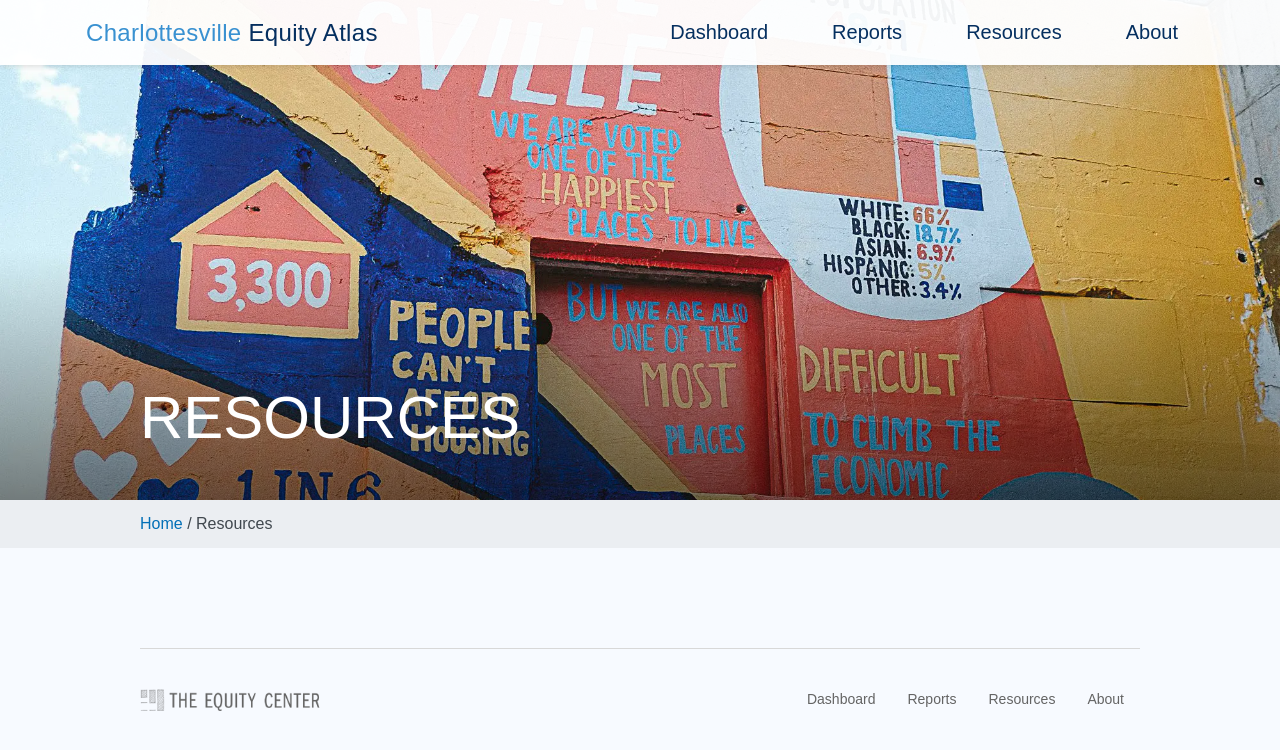
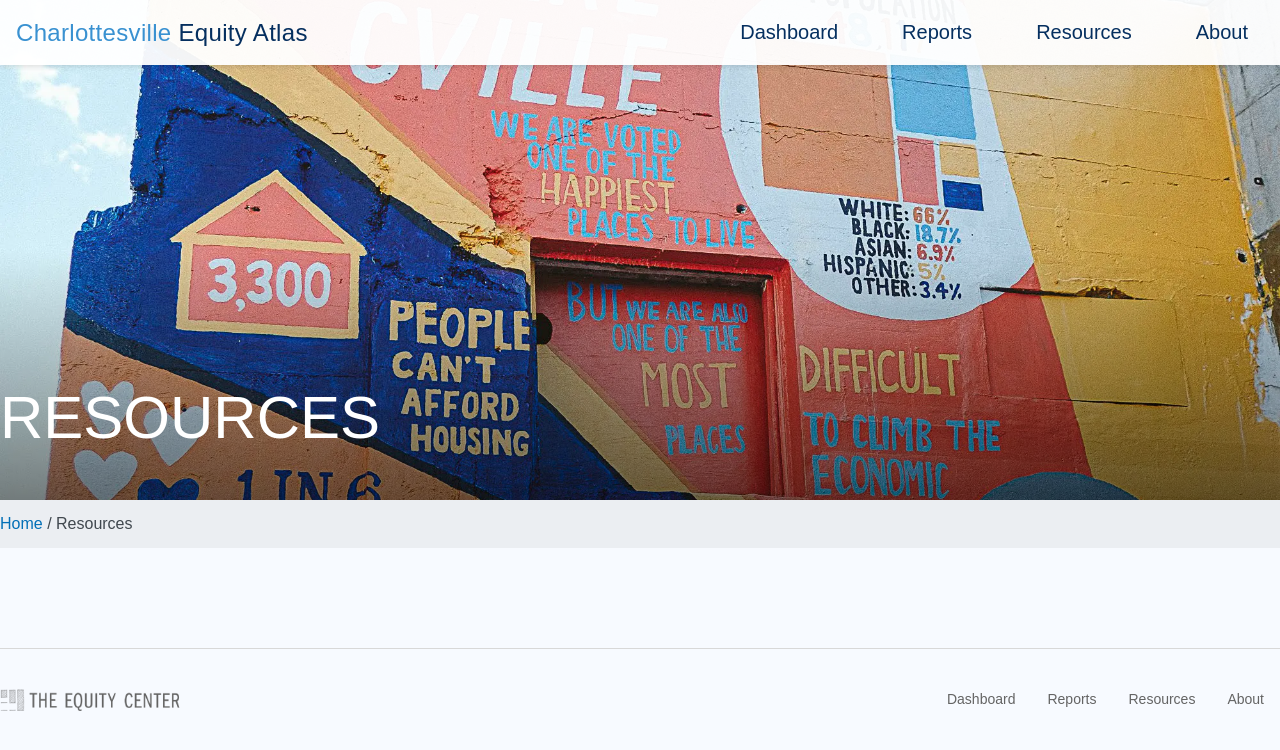
Before and after one commit to virginiaequitycenter/cville-equity-atlas, a Jekyll site: the page built from pages/resources.html, in a window 1280 px wide. Shown: the top 750 px of the page. Built offline with Jekyll 4.4.1, drawn with Linux system fonts in a browser that asks for light colours.

Commit message:
update styles

```diff
--- a/assets/css/_sass/_general.scss
+++ b/assets/css/_sass/_general.scss
@@ -35,7 +35,7 @@ body.report {
   padding-right: 0;
 }
 
-// .container-lg,
+.container-lg,
 .responsive-container,
 header.nav div.nav-card,
 footer,
@@ -50,7 +50,7 @@ article.report-content,
 }
 
 @media (min-width: 1069px) {
-  // .container-lg,
+  .container-lg,
   .responsive-container,
   header.nav div.nav-card,
   footer,
@@ -60,7 +60,7 @@ article.report-content,
   article.page-content,
   .breadcrumbs,
   .attachments, .next-previous, .feeds {
-    max-width: 1000px;
+    max-width: 1320px;
   }
 }
 
--- a/index.html
+++ b/index.html
@@ -1,21 +1,20 @@
 ---
 layout: default
 <!-- title: Cville Equity Atlas -->
-<!-- header-image: ../assets/img/PaperMonuments.webp -->
 ---
 
 <div class="home-page">
     <header>
         <div class="header-image" style="background-image: url({{ "/assets/img/PaperMonuments.webp" | prepend: site.url }});" height="500px" width="100%">
         </div>
-        <!-- <a href="{{ "/cville-equity-dashboard/" | relative_url }}"> -->
+        <!-- <a href="{{ "/cville-equity-dashboard/" | prepend: site.url }}"> -->
         <div class="hero-container">
             <div class="flex-item-two">
                 <a href="{{ "/cville-equity-dashboard/" | prepend: site.url }}">
                     <h2 class="">Charlottesville Region Equity Dashboard</h2>
                 </a>
                 <p class="">The Equity Dashboard is a data and policy tool for leaders and advocates to advance a more equitable community and help citizens hold decision-makers accountable. We seek to pull together data commonly sought by partners and advocates advancing equity and justice.</p>
-                <!-- <a href="{{ "/cville-equity-dashboard/" | relative_url }}" class="btn atlas-btn btn-lg">View the Dashboard</a> -->
+                <!-- <a href="{{ "/cville-equity-dashboard/" | prepend: site.url }}" class="btn atlas-btn btn-lg">View the Dashboard</a> -->
             </div>
             <div class="flex-item-two">
                 <a href="{{ "/cville-equity-dashboard/" | prepend: site.url }}">
--- a/pages/reports/index.html
+++ b/pages/reports/index.html
@@ -7,7 +7,7 @@ header-image:  ../assets/img/image005.jpg
 <h2>Equity Center Reports</h2>
 <div class="flex-container">
   <div class="flex-item">
-    <a href="{{ "/reports/stepping-stones/" | relative_url }}">
+    <a href="{{ "/reports/stepping-stones/" | prepend: site.url }}">
       <div class="content-box">
         <div class="content-text">
           <h3>Stepping Stones</h3>
@@ -18,7 +18,7 @@ header-image:  ../assets/img/image005.jpg
   </div>
 
   <div class="flex-item">
-    <a href="{{ "/reports/orange-dot/" | relative_url }}">
+    <a href="{{ "/reports/orange-dot/" | prepend: site.url }}">
     <div class="content-box">
       <div class="content-text">
         <h3>Orange Dot Report</h3>
@@ -29,7 +29,7 @@ header-image:  ../assets/img/image005.jpg
   </div>
 
   <div class="flex-item">
-    <a href="{{ "/reports/albemarle-equity-profile/" | relative_url }}">
+    <a href="{{ "/reports/albemarle-equity-profile/" | prepend: site.url }}">
     <div class="content-box">
       <div class="content-text">
         <h3>Albemarle County Equity Profile</h3>
```
Also changed, not shown: 5 other files.
